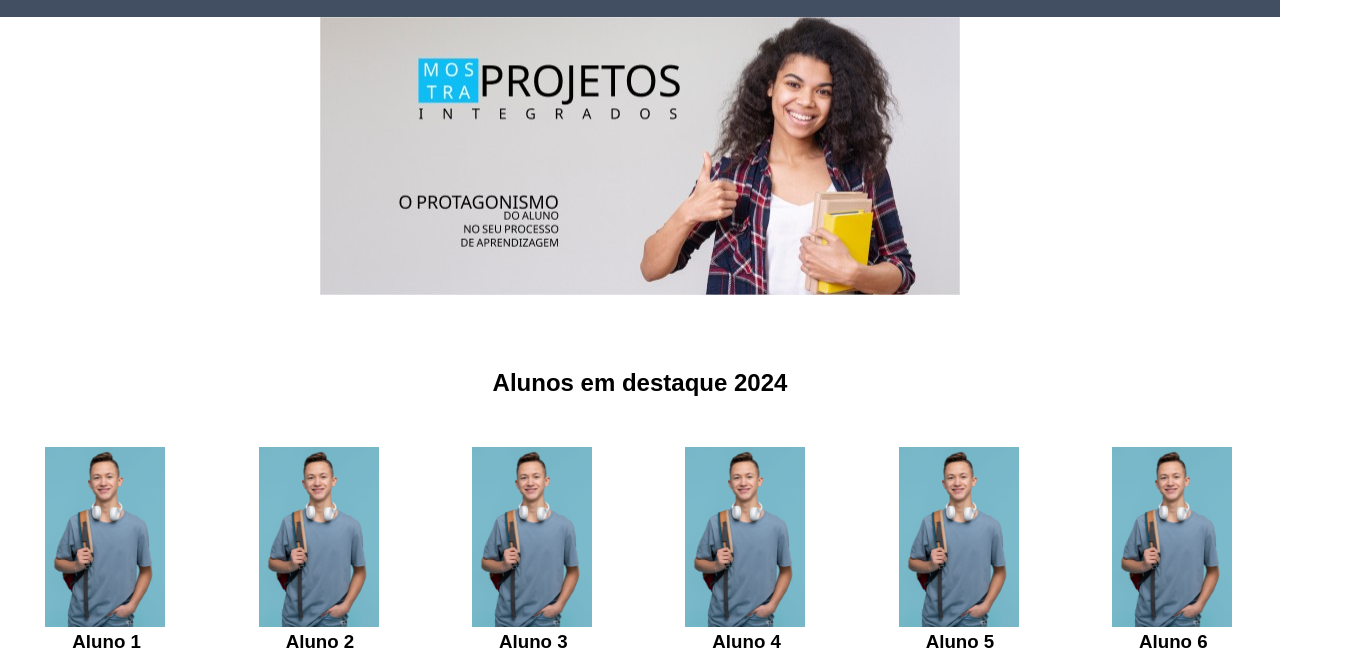
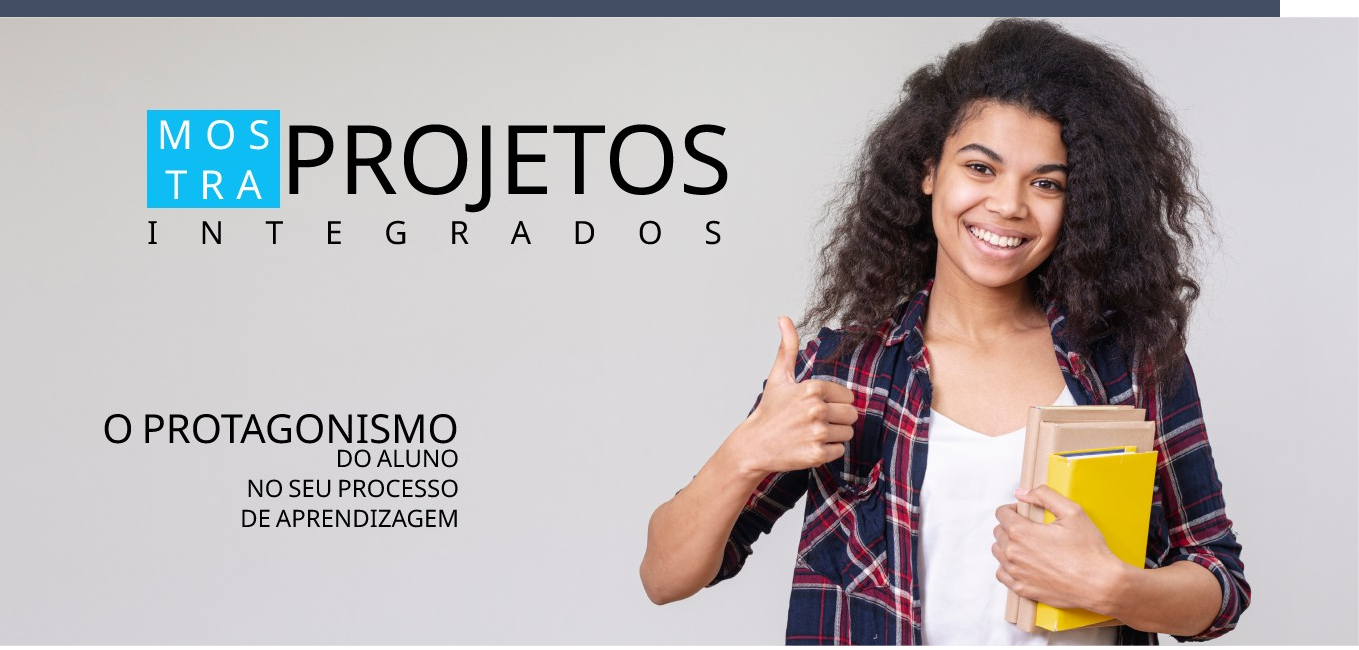
Before and after one commit to Profantoniocarlos/pagina_01_2DDS, a plain HTML site: page index.html in a window 1280 px wide. Shown: the part 163-813 px from the top of the page, 1359 px wide, since content can reach past the window. Drawn offline with Linux system fonts and the light colour scheme.

Commit message:
banner grande

```diff
--- a/index.html
+++ b/index.html
@@ -21,7 +21,7 @@
 
       <!--Seção banner 1 é a parte do paragrafo 1 da página-->
       <section class="banner1">
-         <img class="escola.image" src="banner.jpg" alt="Banner da Escola">
+         <img class="escola.image" src="banner_grande.jpg" alt="Banner da Escola">
       </section>
        <!--Seção estudantes é a parte do paragrafo 2 da página-->
           <section class="estudante">
```
